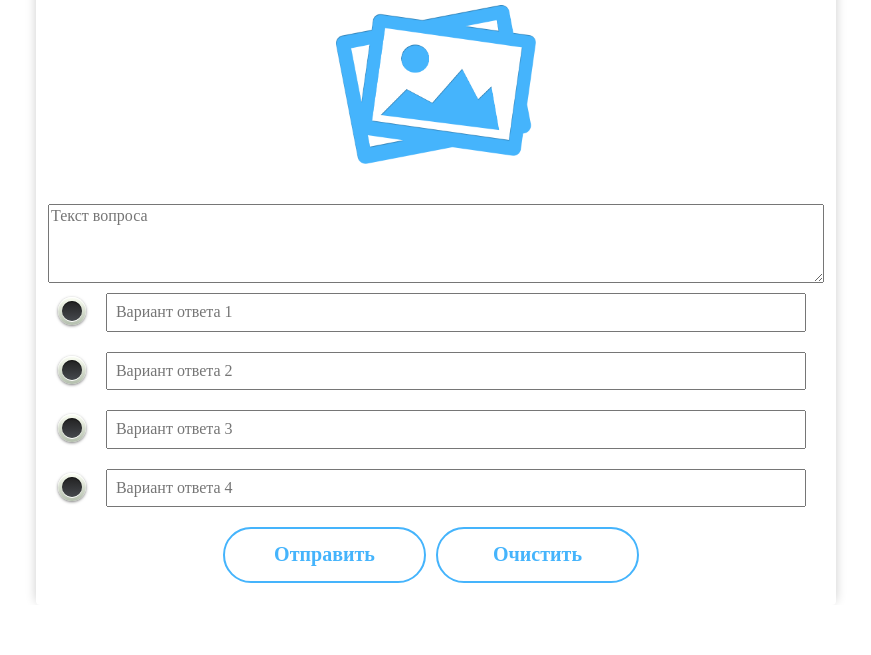
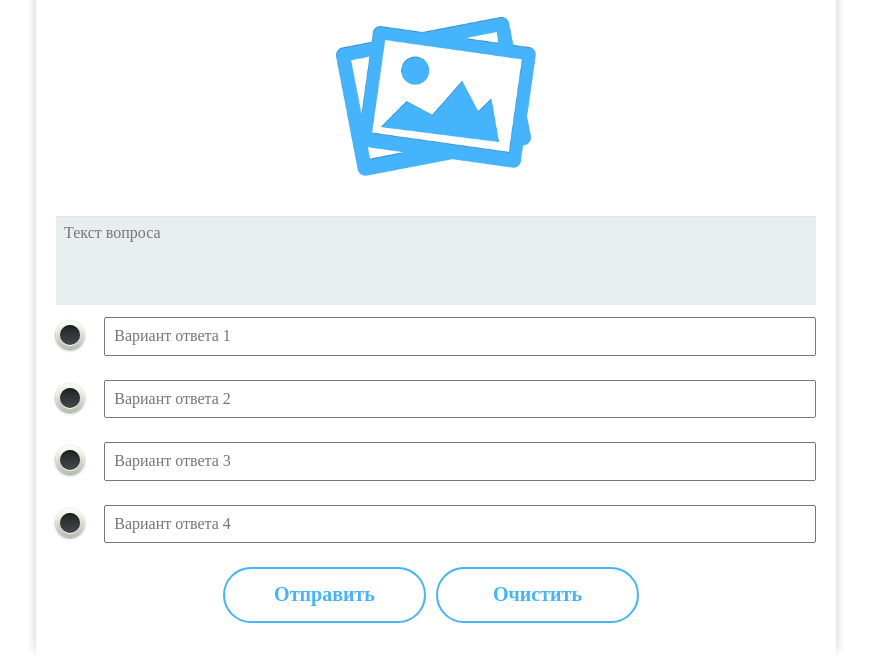
Before and after one commit to GeometricEarth/QuizBuilder2, a website built with webpack: page index.html in a window 1280 px wide. Shown: the part 504-1159 px from the top of the page, without its empty margins (204-1075 px from the left). Before the commit the page ends 1109 px from the top, so only its background shows below. Built offline with nearby package versions, Linux system fonts and the light colour scheme.

Commit message:
стили формы

```diff
--- a/src/components/field/field.css
+++ b/src/components/field/field.css
@@ -3,7 +3,7 @@
     display: flex;
     flex-wrap: wrap;
     flex-direction: column;
-    padding: 12px;
+    padding: 20px;
     margin-top: 10px;
     box-sizing: border-box;
     box-shadow: 0 -3px 11px rgba(0,0,0,.2);
@@ -11,14 +11,41 @@
     background-color: #fff;
 }
 
+.field_header{
+    margin: 0 auto;
+}
+
+.field_load_img{
+    width: 200px;
+    display: block;
+    margin: 0 auto;
+    margin-bottom: 40px;
+    cursor: pointer;
+}
+
+.field_question{
+    width: 100%;
+    background-color: #E8EEEF;
+    border: none;
+    box-sizing: border-box;
+    outline: o;
+    padding: 8px;
+    box-shadow: 0 1px 0 rgba(0,0,0,0.03) inset;
+    resize: none;
+}
+.field_question:focus{
+    background-color: #D2D9DD;
+}
+
 .field_answer{
     width: 100%;
-    margin-right: 8px;
     padding: 8px;
+    /* background-color: #E8EEEF; */
+    /* border: 0; */
 }
 
 .field>div{
-    padding:  10px;
+    padding: 12px 0;
     display: flex;
 }
 
@@ -95,15 +122,3 @@
 .field_button:active{
     background-color: rgba(69, 179, 252, 0.801);
 }
-
-.field_header{
-    margin: 0 auto;
-}
-
-.field_load_img{
-    width: 200px;
-    display: block;
-    margin: 0 auto;
-    margin-bottom: 40px;
-    cursor: pointer;
-}
--- a/src/components/field/field.js
+++ b/src/components/field/field.js
@@ -48,36 +48,36 @@ export default class Field {
                     </div>
                     <img class="field_load_img" src="./src/assets/no-image-icon.png">
 
-                    <textarea id="questionTextArea" name="question" placeholder="Текст вопроса"
-                    rows="4"></textarea>
+                    <textarea class="field_question" name="question" placeholder="Текст вопроса"
+                    rows="4" required spellcheck ></textarea>
 
                     <div>
                         <div class="roundedOne">
                             <input type="radio" id="roundedOne1" name="true" value="1"/>
                             <label for="roundedOne1"></label>
                         </div>
-                        <input name="inp" class="field_answer" id="inp1" placeholder="Вариант ответа 1" type="text">
+                        <input name="inp" class="field_answer" id="inp1" placeholder="Вариант ответа 1" type="text" required spellcheck >
                     </div>
                     <div>
                         <div class="roundedOne">
                             <input type="radio" id="roundedOne2" name="true" value="2"/>
                             <label for="roundedOne2"></label>
                         </div>
-                        <input name="inp" class="field_answer" id="inp2" placeholder="Вариант ответа 2" type="text">
+                        <input name="inp" class="field_answer" id="inp2" placeholder="Вариант ответа 2" type="text" required spellcheck >
                     </div>
                     <div>
                         <div class="roundedOne">
                             <input type="radio" id="roundedOne3" name="true" value="3"/>
                             <label for="roundedOne3"></label>
                         </div>
-                        <input name="inp" class="field_answer" id="inp3" placeholder="Вариант ответа 3" type="text">
+                        <input name="inp" class="field_answer" id="inp3" placeholder="Вариант ответа 3" type="text" required spellcheck >
                     </div>
                     <div>
                         <div class="roundedOne">
                             <input type="radio" id="roundedOne4" name="true" value="4"/>
                             <label for="roundedOne4"></label>
                         </div>
-                        <input name="inp" class="field_answer" id="inp4" placeholder="Вариант ответа 4" type="text">
+                        <input name="inp" class="field_answer" id="inp4" placeholder="Вариант ответа 4" type="text" required spellcheck >
                     </div>
                     <div class="field_control">
                     <input type="submit" class="field_submit field_button" value="Отправить">
```
